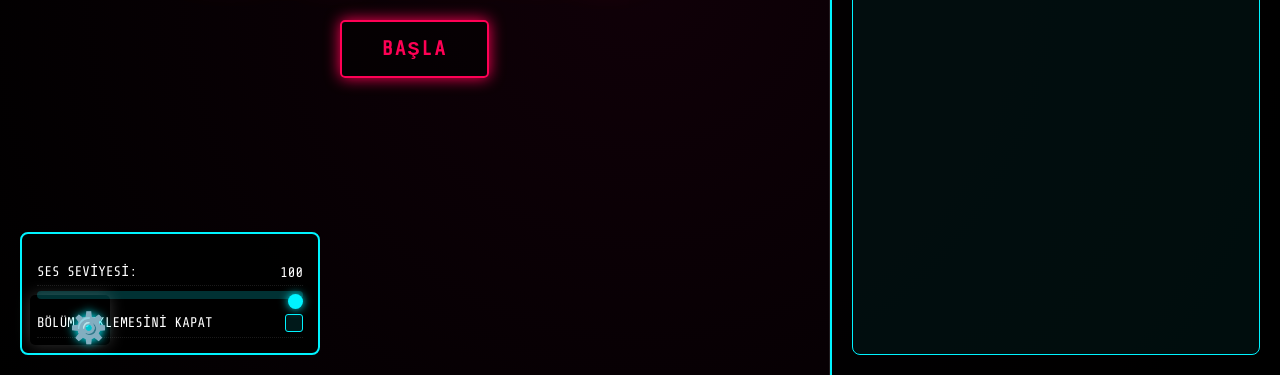
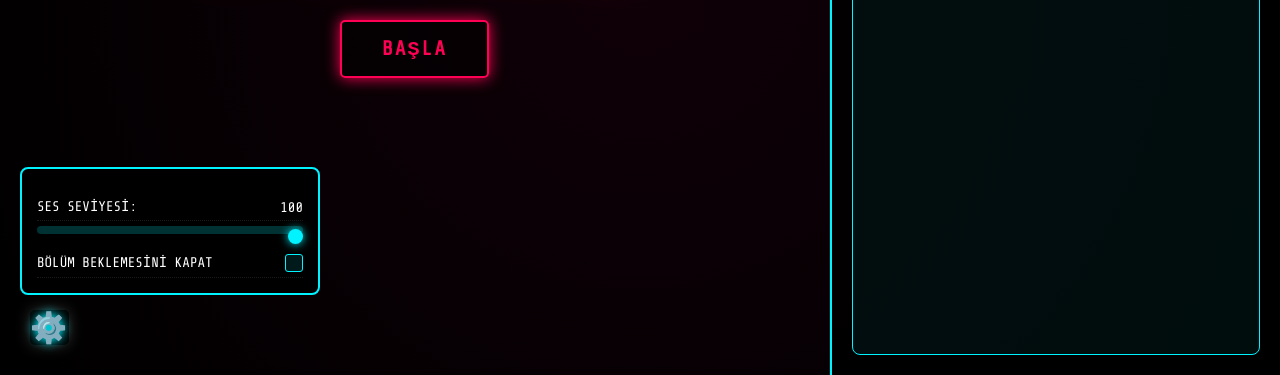
Before and after one commit to Junkas1/Mistake, a plain HTML site: page index.html in a window 1280 px wide. Both pictures are taken after a click on the button "⚙️". Shown: the part 425-800 px from the top of the page. Drawn offline with nearby package versions, Linux system fonts and the light colour scheme; no server answers.

Commit message:
Update index.html

```diff
--- a/index.html
+++ b/index.html
@@ -225,19 +225,20 @@
             bottom: 20px;
             left: 20px;
             z-index: 15;
-            width: 50px;
-            height: 50px;
+            /* ✅ DÜZENLEME: Arka plan kutusu kaldırıldı */
+            width: auto;
+            height: auto;
+            padding: 0;
             background: none;
             border: none;
             color: #fff;
             font-size: 30px;
             cursor: pointer;
-            transition: 0.5s; /* Animasyon hızı */
+            transition: transform 0.5s, color 0.3s;
             pointer-events: auto;
             text-shadow: 0 0 10px var(--neon-blue);
-            /* Başlangıçtaki transform: rotate(60deg) kaldırıldı. */
         }
-        /* ✅ YENİ ÇARK ÜZERİNE GELİNCE DÖNME ANİMASYONU */
+
         #settings-button:hover {
             transform: rotate(360deg); /* 1 tam tur */
             color: var(--neon-blue);
@@ -245,7 +246,8 @@
 
         #settings-panel {
             position: fixed;
-            bottom: 20px;
+            /* ✅ DÜZENLEME: 80px yukarı kaydırıldı */
+            bottom: 80px;
             left: 20px;
             width: 300px;
             padding: 15px;
@@ -259,11 +261,10 @@
             opacity: 0;
             transition: transform 0.4s ease-out, opacity 0.4s ease-out;
 
-            pointer-events: none; /* Açılana kadar tıklanamaz */
+            pointer-events: none;
             z-index: 14;
         }
 
-        /* ✅ YENİ AÇILIŞ ANİMASYONU */
         #settings-panel.open {
             transform: scale(1) rotate(0deg);
             opacity: 1;
@@ -274,15 +275,14 @@
             display: flex;
             justify-content: space-between;
             align-items: center;
-            /* margin-bottom: 10px; yerine padding ve margin ayrımı */
             padding-bottom: 5px;
             border-bottom: 1px dotted rgba(255, 255, 255, 0.1);
             font-size: 14px;
         }
 
-        /* ✅ DÜZENLEME: İtemler arasına daha fazla boşluk */
         #settings-panel > .setting-item {
-            margin-top: 15px; /* Ayarlar arasında boşluk */
+            /* Ses seviyesini ayarlama çubuğu altındaki boşluk */
+            margin-top: 15px;
         }
 
         /* Ses Çubuğu Stilleri */
@@ -293,7 +293,8 @@
             border-radius: 4px;
             cursor: pointer;
             margin-top: 5px;
-            margin-bottom: 10px;
+            /* ✅ DÜZENLEME: Daha fazla boşluk için 20px yapıldı. */
+            margin-bottom: 20px;
         }
 
         #volume-range {
```
